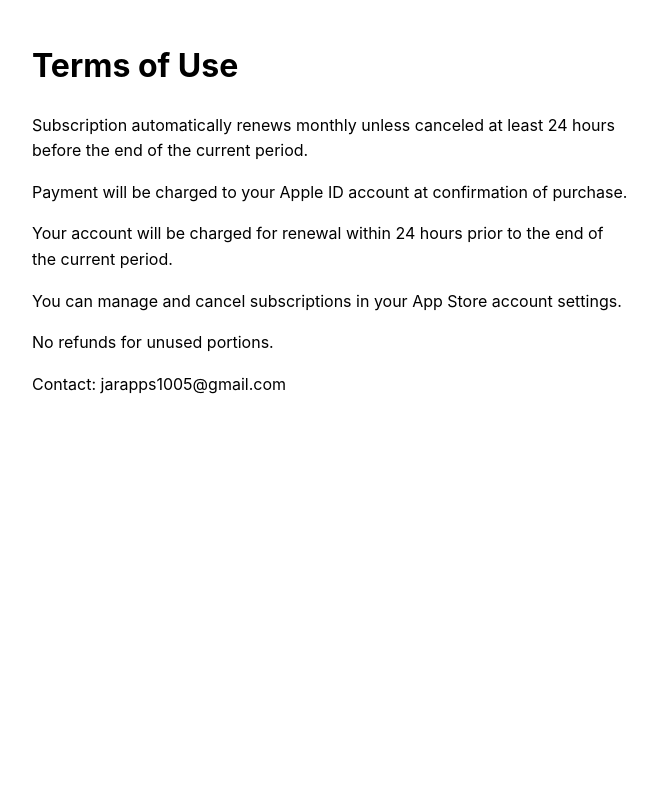
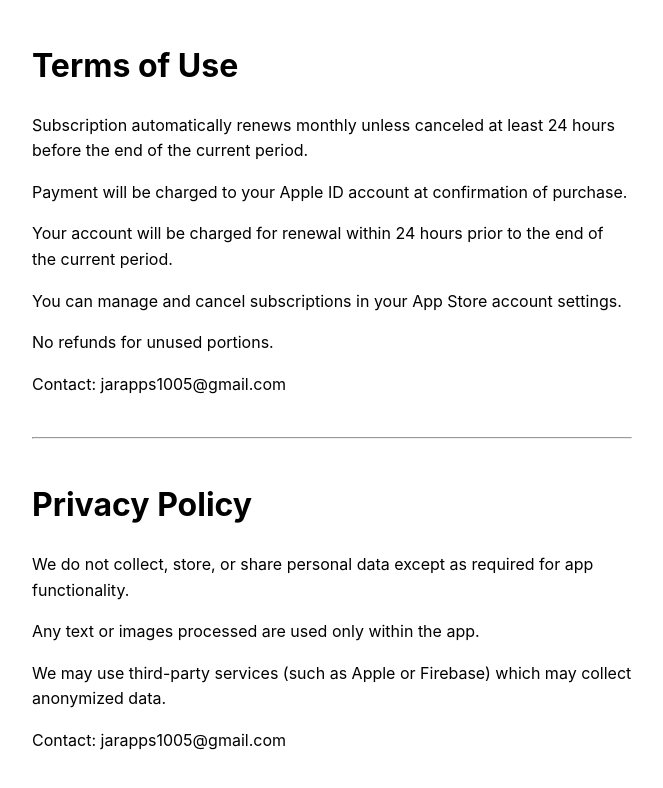
Before and after one commit to jarapps5/Simplify-Text---Legal, a plain HTML site: page terms.html in a window 1280 px wide. Shown: the whole page, without its empty margins (308-971 px from the left). Drawn offline with Linux system fonts and the light colour scheme.

Commit message:
Update terms.html

```diff
--- a/terms.html
+++ b/terms.html
@@ -1,9 +1,10 @@
 <!DOCTYPE html>
 <html>
 <head>
-    <title>Terms of Use</title>
+    <title>Legal</title>
 </head>
 <body style="font-family: -apple-system; max-width: 600px; margin: 40px auto; line-height: 1.6;">
+    <!-- Terms of Use Section -->
     <h1>Terms of Use</h1>
 
     <p>Subscription automatically renews monthly unless canceled at least 24 hours before the end of the current period.</p>
@@ -17,5 +18,18 @@
     <p>No refunds for unused portions.</p>
 
     <p>Contact: jarapps1005@gmail.com</p>
+
+    <hr style="margin: 40px 0;">
+
+    <!-- Privacy Policy Section -->
+    <h1>Privacy Policy</h1>
+
+    <p>We do not collect, store, or share personal data except as required for app functionality.</p>
+
+    <p>Any text or images processed are used only within the app.</p>
+
+    <p>We may use third-party services (such as Apple or Firebase) which may collect anonymized data.</p>
+
+    <p>Contact: jarapps1005@gmail.com</p>
 </body>
 </html>
```
